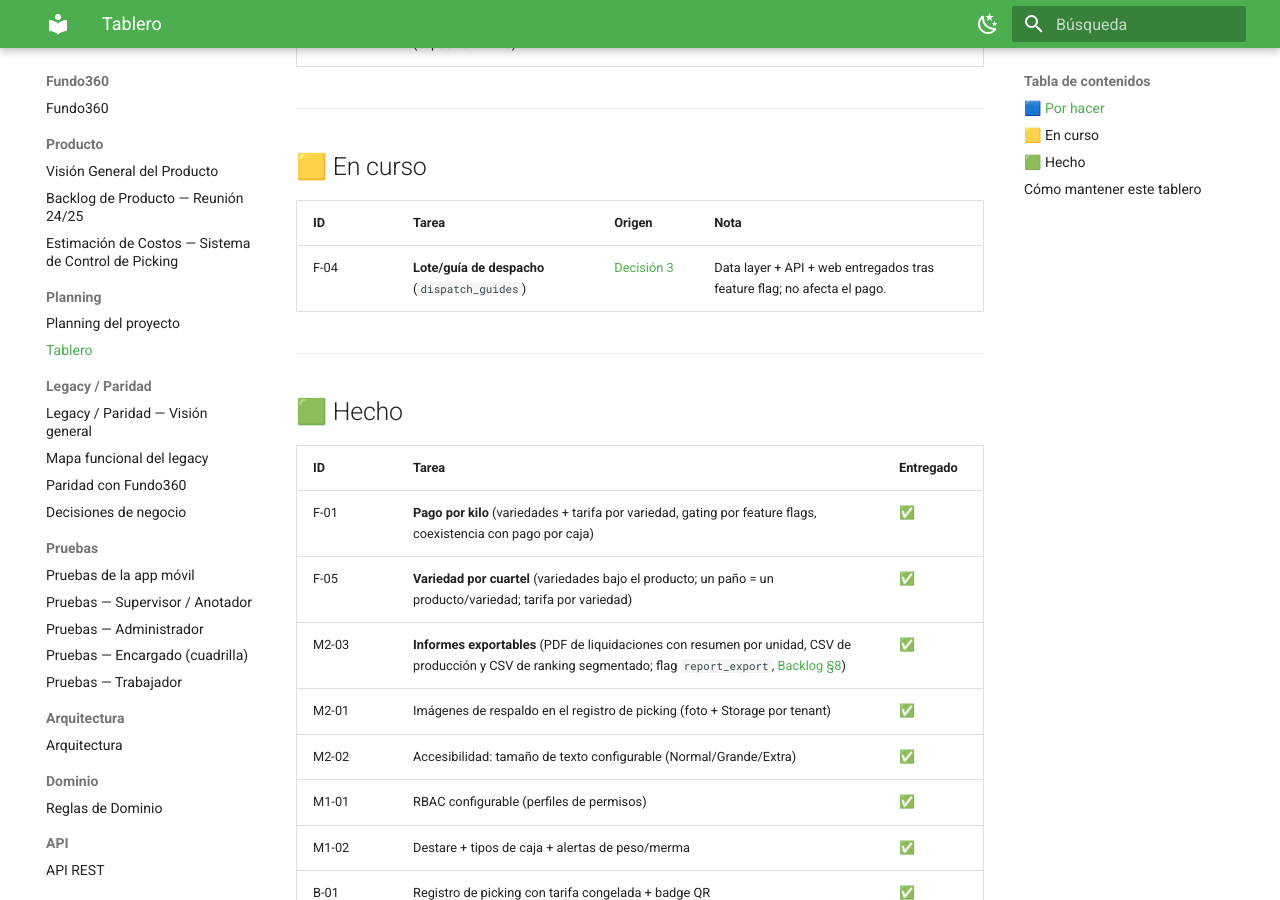
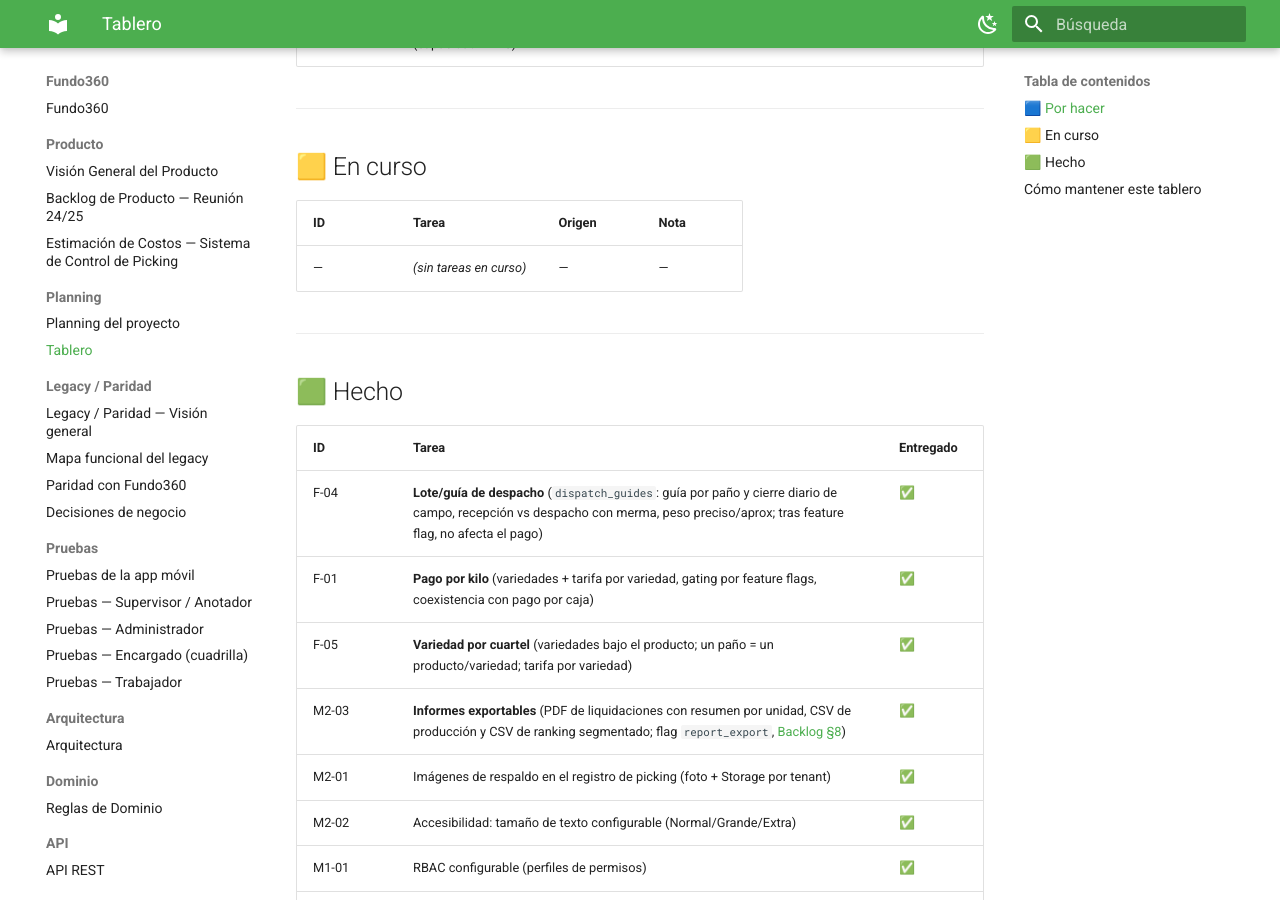
Before and after one commit to jlcornejo/control-picking, an MkDocs documentation site: the page built from docs/planning/tablero.md, in a window 1280 px wide and 900 px high, scrolled down 811 px. Built offline with MkDocs 1.6.1 and Material for MkDocs 9.7.7, drawn with Linux system fonts in a browser that asks for light colours.

Commit message:
docs(planning): mover F-04 (guías de despacho) a Hecho en el tablero

```diff
--- a/docs/planning/tablero.md
+++ b/docs/planning/tablero.md
@@ -30,7 +30,7 @@ Tablero de tareas tipo Kanban del proyecto, en tres columnas: **Por hacer**, **E
 
 | ID | Tarea | Origen | Nota |
 |----|-------|--------|------|
-| F-04 | **Lote/guía de despacho** (`dispatch_guides`) | [Decisión 3](../legacy/decisiones-negocio.md#3-loteguia-de-despacho) | Data layer + API + web entregados tras feature flag; no afecta el pago. |
+| — | *(sin tareas en curso)* | — | — |
 
 ---
 
@@ -38,6 +38,7 @@ Tablero de tareas tipo Kanban del proyecto, en tres columnas: **Por hacer**, **E
 
 | ID | Tarea | Entregado |
 |----|-------|-----------|
+| F-04 | **Lote/guía de despacho** (`dispatch_guides`: guía por paño y cierre diario de campo, recepción vs despacho con merma, peso preciso/aprox; tras feature flag, no afecta el pago) | ✅ |
 | F-01 | **Pago por kilo** (variedades + tarifa por variedad, gating por feature flags, coexistencia con pago por caja) | ✅ |
 | F-05 | **Variedad por cuartel** (variedades bajo el producto; un paño = un producto/variedad; tarifa por variedad) | ✅ |
 | M2-03 | **Informes exportables** (PDF de liquidaciones con resumen por unidad, CSV de producción y CSV de ranking segmentado; flag `report_export`, [Backlog §8](../producto/backlog-reunion.md)) | ✅ |
```
